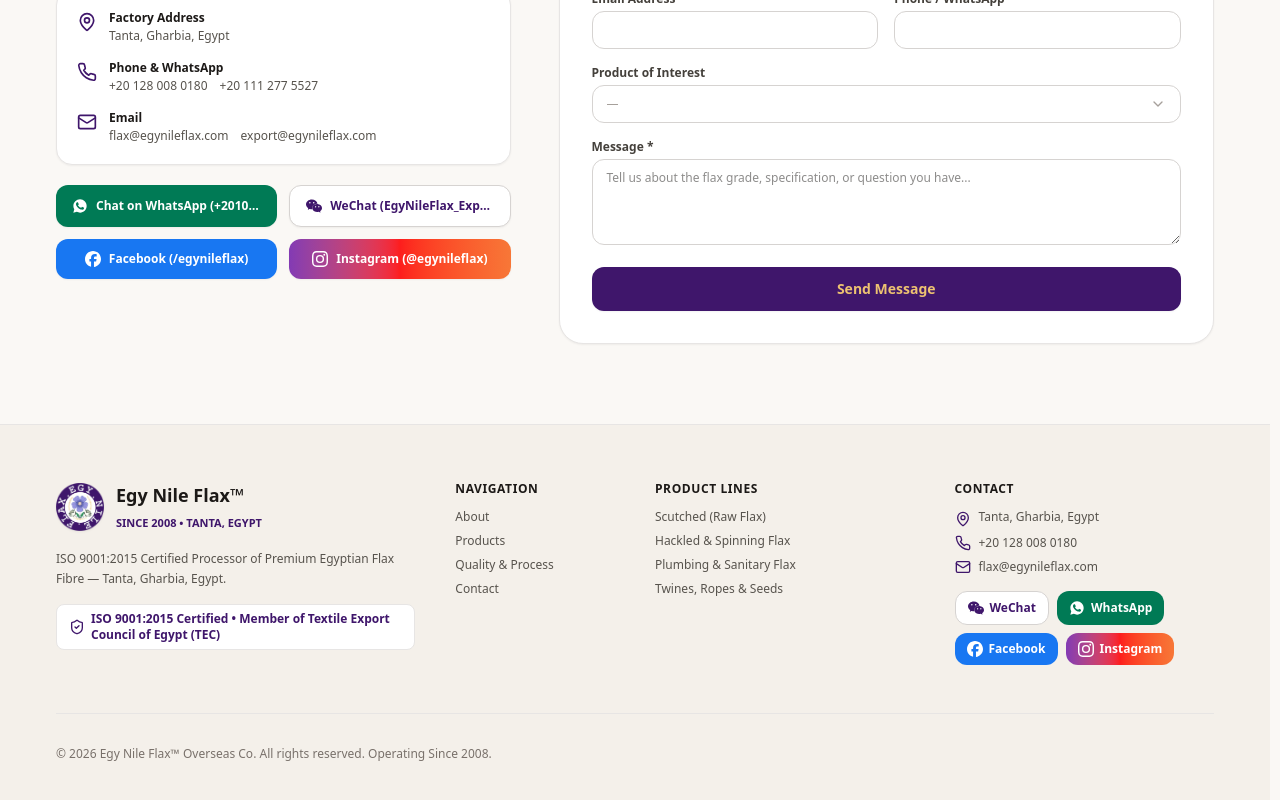
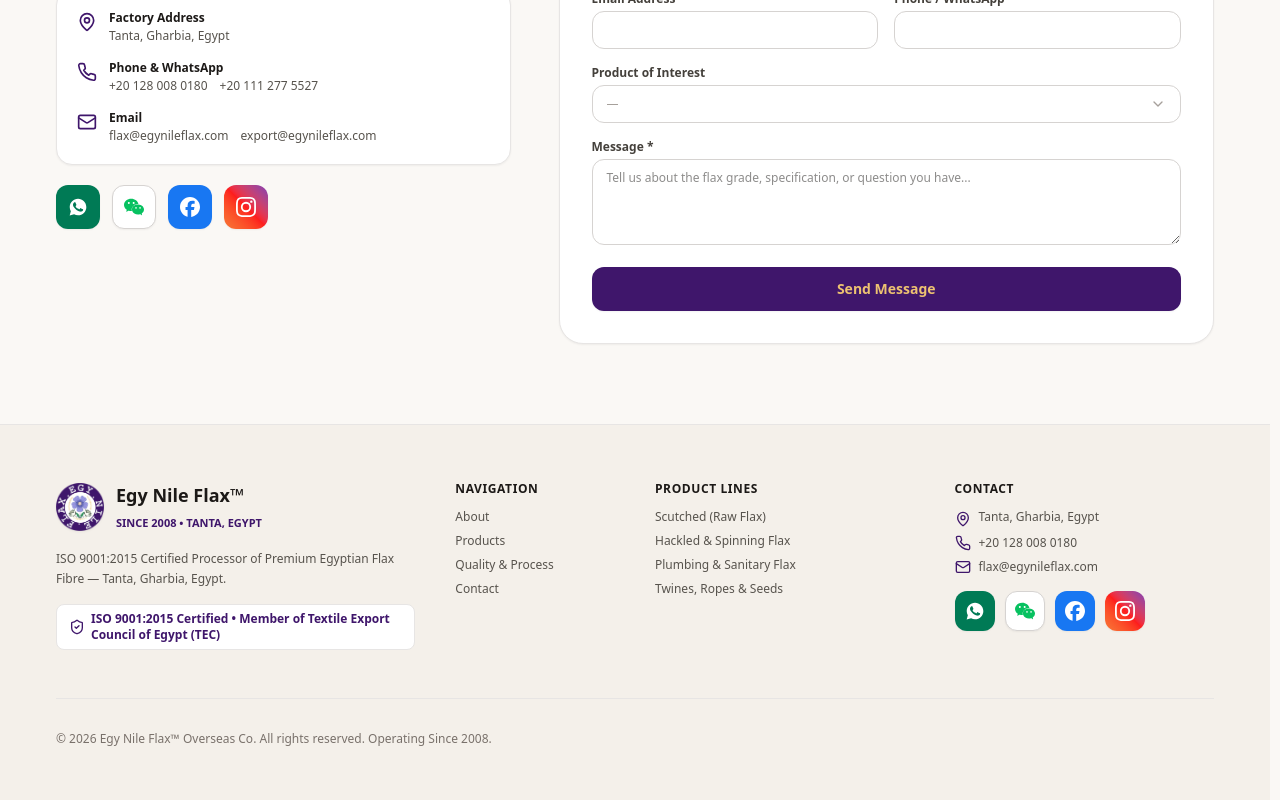
Before and after one commit to egynileflax1/egynileflax, a Next.js app: page / in a window 1280 px wide. Shown: the part 4805-5605 px from the top of the page. Built offline with nearby package versions, Linux system fonts and the light colour scheme.

Commit message:
Use compact icon-only social buttons and sync mobile WhatsApp number

```diff
--- a/src/components/Footer.tsx
+++ b/src/components/Footer.tsx
@@ -108,40 +108,44 @@ export default function Footer() {
                 </a>
               </div>
 
-              <div className="pt-1 flex flex-wrap gap-2">
-                <button
-                  onClick={() => setWechatModalOpen(true)}
-                  className="inline-flex items-center gap-1.5 px-3 py-2 rounded-xl bg-white hover:bg-stone-50 text-[#3F166B] border border-stone-300 font-bold text-xs cursor-pointer"
-                >
-                  <WeChatIcon className="w-4 h-4 shrink-0" />
-                  <span>{t.contact.wechat}</span>
-                </button>
+              <div className="pt-1 flex items-center gap-2.5">
                 <a
                   href={whatsappHref}
                   target="_blank"
                   rel="noreferrer"
-                  className="inline-flex items-center gap-1.5 px-3 py-2 rounded-xl bg-emerald-700 hover:bg-emerald-800 text-white font-bold text-xs"
+                  aria-label={t.contact.whatsapp}
+                  title={t.contact.whatsapp}
+                  className="w-10 h-10 rounded-xl bg-emerald-700 hover:bg-emerald-800 text-white inline-flex items-center justify-center transition-colors shadow-xs"
                 >
-                  <WhatsAppIcon className="w-4 h-4 shrink-0" />
-                  <span>WhatsApp</span>
+                  <WhatsAppIcon className="w-5 h-5" />
                 </a>
+                <button
+                  onClick={() => setWechatModalOpen(true)}
+                  aria-label={t.contact.wechat}
+                  title={t.contact.wechat}
+                  className="w-10 h-10 rounded-xl bg-white hover:bg-stone-50 text-[#07C160] border border-stone-300 inline-flex items-center justify-center transition-colors cursor-pointer shadow-xs"
+                >
+                  <WeChatIcon className="w-5 h-5" />
+                </button>
                 <a
                   href={`https://www.facebook.com/${company.facebookId}`}
                   target="_blank"
                   rel="noreferrer"
-                  className="inline-flex items-center gap-1.5 px-3 py-2 rounded-xl bg-[#1877F2] hover:bg-[#166FE5] text-white font-bold text-xs"
+                  aria-label={t.contact.facebook}
+                  title={t.contact.facebook}
+                  className="w-10 h-10 rounded-xl bg-[#1877F2] hover:bg-[#166FE5] text-white inline-flex items-center justify-center transition-colors shadow-xs"
                 >
-                  <FacebookIcon className="w-4 h-4 shrink-0" />
-                  <span>{t.contact.facebook}</span>
+                  <FacebookIcon className="w-5 h-5" />
                 </a>
                 <a
                   href={`https://www.instagram.com/${company.instagramId}`}
                   target="_blank"
                   rel="noreferrer"
-                  className="inline-flex items-center gap-1.5 px-3 py-2 rounded-xl bg-gradient-to-r from-[#833AB4] via-[#FD1D1D] to-[#F77737] hover:opacity-90 text-white font-bold text-xs"
+                  aria-label={t.contact.instagram}
+                  title={t.contact.instagram}
+                  className="w-10 h-10 rounded-xl bg-gradient-to-tr from-[#F77737] via-[#FD1D1D] to-[#833AB4] hover:opacity-90 text-white inline-flex items-center justify-center transition-opacity shadow-xs"
                 >
-                  <InstagramIcon className="w-4 h-4 shrink-0" />
-                  <span>{t.contact.instagram}</span>
+                  <InstagramIcon className="w-5 h-5" />
                 </a>
               </div>
             </div>
@@ -190,42 +194,47 @@ export default function Footer() {
                   href={whatsappHref}
                   target="_blank"
                   rel="noreferrer"
-                  className="inline-flex items-center gap-1.5 px-3.5 py-2 rounded-full bg-emerald-600 hover:bg-emerald-700 text-white font-bold text-xs transition-colors"
+                  aria-label={t.contact.whatsapp}
+                  title={t.contact.whatsapp}
+                  className="w-9 h-9 rounded-full bg-emerald-600 hover:bg-emerald-700 text-white inline-flex items-center justify-center transition-colors"
                 >
-                  <WhatsAppIcon className="w-3.5 h-3.5 shrink-0" />
-                  <span>{t.contact.whatsapp}</span>
+                  <WhatsAppIcon className="w-4 h-4" />
                 </a>
                 <button
                   onClick={() => setWechatModalOpen(true)}
-                  className="inline-flex items-center gap-1.5 px-3.5 py-2 rounded-full bg-[#3F166B] hover:bg-[#2F1052] text-[#EDC271] font-bold text-xs transition-colors cursor-pointer"
+                  aria-label={t.contact.wechat}
+                  title={t.contact.wechat}
+                  className="w-9 h-9 rounded-full bg-[#3F166B] hover:bg-[#2F1052] text-[#EDC271] inline-flex items-center justify-center transition-colors cursor-pointer"
                 >
-                  <WeChatIcon className="w-3.5 h-3.5 shrink-0" />
-                  <span>{t.contact.wechat}</span>
+                  <WeChatIcon className="w-4 h-4" />
                 </button>
                 <a
                   href={`https://www.facebook.com/${company.facebookId}`}
                   target="_blank"
                   rel="noreferrer"
-                  className="inline-flex items-center gap-1.5 px-3.5 py-2 rounded-full bg-[#1877F2] hover:bg-[#166FE5] text-white font-bold text-xs transition-colors"
+                  aria-label={t.contact.facebook}
+                  title={t.contact.facebook}
+                  className="w-9 h-9 rounded-full bg-[#1877F2] hover:bg-[#166FE5] text-white inline-flex items-center justify-center transition-colors"
                 >
-                  <FacebookIcon className="w-3.5 h-3.5 shrink-0" />
-                  <span>{t.contact.facebook}</span>
+                  <FacebookIcon className="w-4 h-4" />
                 </a>
                 <a
                   href={`https://www.instagram.com/${company.instagramId}`}
                   target="_blank"
                   rel="noreferrer"
-                  className="inline-flex items-center gap-1.5 px-3.5 py-2 rounded-full bg-gradient-to-r from-[#833AB4] via-[#FD1D1D] to-[#F77737] hover:opacity-90 text-white font-bold text-xs transition-opacity"
+                  aria-label={t.contact.instagram}
+                  title={t.contact.instagram}
+                  className="w-9 h-9 rounded-full bg-gradient-to-tr from-[#F77737] via-[#FD1D1D] to-[#833AB4] hover:opacity-90 text-white inline-flex items-center justify-center transition-opacity"
                 >
-                  <InstagramIcon className="w-3.5 h-3.5 shrink-0" />
-                  <span>{t.contact.instagram}</span>
+                  <InstagramIcon className="w-4 h-4" />
                 </a>
                 <a
                   href={`mailto:${company.primaryEmail}`}
-                  className="inline-flex items-center gap-1.5 px-3 py-2 rounded-full bg-stone-100 hover:bg-stone-200 text-stone-800 font-semibold text-xs transition-colors"
+                  aria-label={t.contact.emailLabel}
+                  title={t.contact.emailLabel}
+                  className="w-9 h-9 rounded-full bg-stone-100 hover:bg-stone-200 text-[#3F166B] inline-flex items-center justify-center transition-colors"
                 >
-                  <Mail className="w-3.5 h-3.5 text-[#3F166B] shrink-0" />
-                  <span>{t.contact.emailLabel}</span>
+                  <Mail className="w-4 h-4" />
                 </a>
                 <button
                   onClick={() => setDockMinimized(true)}
--- a/src/components/ShowcaseView.tsx
+++ b/src/components/ShowcaseView.tsx
@@ -576,44 +576,48 @@ export default function ShowcaseView() {
                 </div>
               </div>
 
-              <div className="grid grid-cols-1 sm:grid-cols-2 gap-3">
+              <div className="flex items-center gap-3">
                 <a
                   href={`https://wa.me/${company.whatsappNumber}?text=${encodeURIComponent(
                     `Hello ${company.brandName}, I found your website and would like to get in touch.`
                   )}`}
                   target="_blank"
                   rel="noreferrer"
-                  className="inline-flex items-center justify-center gap-2 px-4 py-3 rounded-xl bg-emerald-700 hover:bg-emerald-800 text-white font-bold text-xs shadow-xs transition-all"
+                  aria-label={t.contact.whatsapp}
+                  title={t.contact.whatsapp}
+                  className="w-11 h-11 rounded-xl bg-emerald-700 hover:bg-emerald-800 text-white inline-flex items-center justify-center shadow-xs transition-all"
                 >
-                  <WhatsAppIcon className="w-4 h-4 shrink-0" />
-                  <span className="truncate">{t.contact.whatsapp} (+{company.whatsappNumber})</span>
+                  <WhatsAppIcon className="w-5 h-5" />
                 </a>
                 <button
                   type="button"
                   onClick={() => setContactWechatOpen(!contactWechatOpen)}
                   aria-expanded={contactWechatOpen}
-                  className="inline-flex items-center justify-center gap-2 px-4 py-3 rounded-xl bg-white hover:bg-stone-100 text-[#3F166B] border border-stone-300 font-bold text-xs shadow-xs transition-all cursor-pointer min-w-0"
+                  aria-label={t.contact.wechat}
+                  title={`${t.contact.wechat} (${company.wechatId})`}
+                  className="w-11 h-11 rounded-xl bg-white hover:bg-stone-100 text-[#07C160] border border-stone-300 inline-flex items-center justify-center shadow-xs transition-all cursor-pointer"
                 >
-                  <WeChatIcon className="w-4 h-4 shrink-0" />
-                  <span className="truncate">{t.contact.wechat} ({company.wechatId})</span>
+                  <WeChatIcon className="w-5 h-5" />
                 </button>
                 <a
                   href={`https://www.facebook.com/${company.facebookId}`}
                   target="_blank"
                   rel="noreferrer"
-                  className="inline-flex items-center justify-center gap-2 px-4 py-3 rounded-xl bg-[#1877F2] hover:bg-[#166FE5] text-white font-bold text-xs shadow-xs transition-all"
+                  aria-label={t.contact.facebook}
+                  title={t.contact.facebook}
+                  className="w-11 h-11 rounded-xl bg-[#1877F2] hover:bg-[#166FE5] text-white inline-flex items-center justify-center shadow-xs transition-all"
                 >
-                  <FacebookIcon className="w-4 h-4 shrink-0" />
-                  <span className="truncate">{t.contact.facebook} (/{company.facebookId})</span>
+                  <FacebookIcon className="w-5 h-5" />
                 </a>
                 <a
                   href={`https://www.instagram.com/${company.instagramId}`}
                   target="_blank"
                   rel="noreferrer"
-                  className="inline-flex items-center justify-center gap-2 px-4 py-3 rounded-xl bg-gradient-to-r from-[#833AB4] via-[#FD1D1D] to-[#F77737] hover:opacity-90 text-white font-bold text-xs shadow-xs transition-all"
+                  aria-label={t.contact.instagram}
+                  title={t.contact.instagram}
+                  className="w-11 h-11 rounded-xl bg-gradient-to-tr from-[#F77737] via-[#FD1D1D] to-[#833AB4] hover:opacity-90 text-white inline-flex items-center justify-center shadow-xs transition-all"
                 >
-                  <InstagramIcon className="w-4 h-4 shrink-0" />
-                  <span className="truncate">{t.contact.instagram} (@{company.instagramId})</span>
+                  <InstagramIcon className="w-5 h-5" />
                 </a>
               </div>
 
```
Also changed, not shown: src/components/Navbar.tsx (+10 -8 lines).
